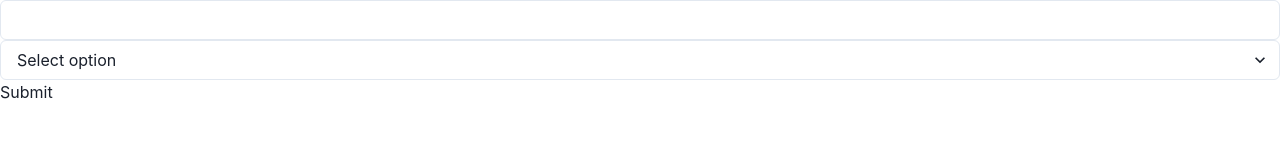
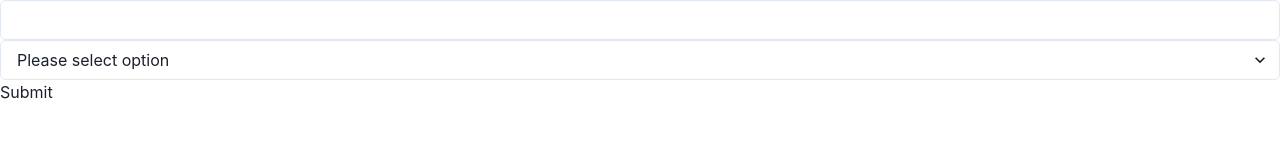
Before and after one commit to Kzoeps/chakra-formik, a React (Vite) app: page / in a window 1280 px wide. Shown: the top 160 px of the page. Built offline with nearby package versions, Linux system fonts and the light colour scheme.

Commit message:
:white_check_mark: (select) display placeholder as an option

```diff
--- a/src/app.tsx
+++ b/src/app.tsx
@@ -13,7 +13,7 @@ export function App() {
 					<SimpleField name={'name'}/>
 				</FormControl>
 				<FormControl name={'age'}>
-					<SelectField name={'age'}>
+					<SelectField placeholder="Please select option" name={'age'}>
 						<option value={'1'}>1</option>
 						<option value={'2'}>2</option>
 						<option value={'3'}>3</option>
--- a/src/select/index.tsx
+++ b/src/select/index.tsx
@@ -1,8 +1,8 @@
 import React from 'react';
-import {Select as ChakraSelect} from '@chakra-ui/react';
+import {Select as ChakraSelect, SelectProps as ChakraSelectProps} from '@chakra-ui/react';
 import {Field, FieldProps} from 'formik';
 
-export interface SelectProps {
+export interface SelectProps extends ChakraSelectProps {
 	name?: string;
 	children?: React.ReactNode;
 }
@@ -20,7 +20,8 @@ export const SelectField = ({name, children, ...restProps}: SelectProps) => {
 							onBlur(event);
 						}} onChange={(event) => {
 							onChange(event);
-						}} placeholder="Select option" value={value}>
+						}} value={['', null].includes(value) ? undefined : value}
+						>
 							{children}
 						</ChakraSelect>
 					</>
```
Also changed, not shown: 1 other file (tests, documents, lock files or other folders).
